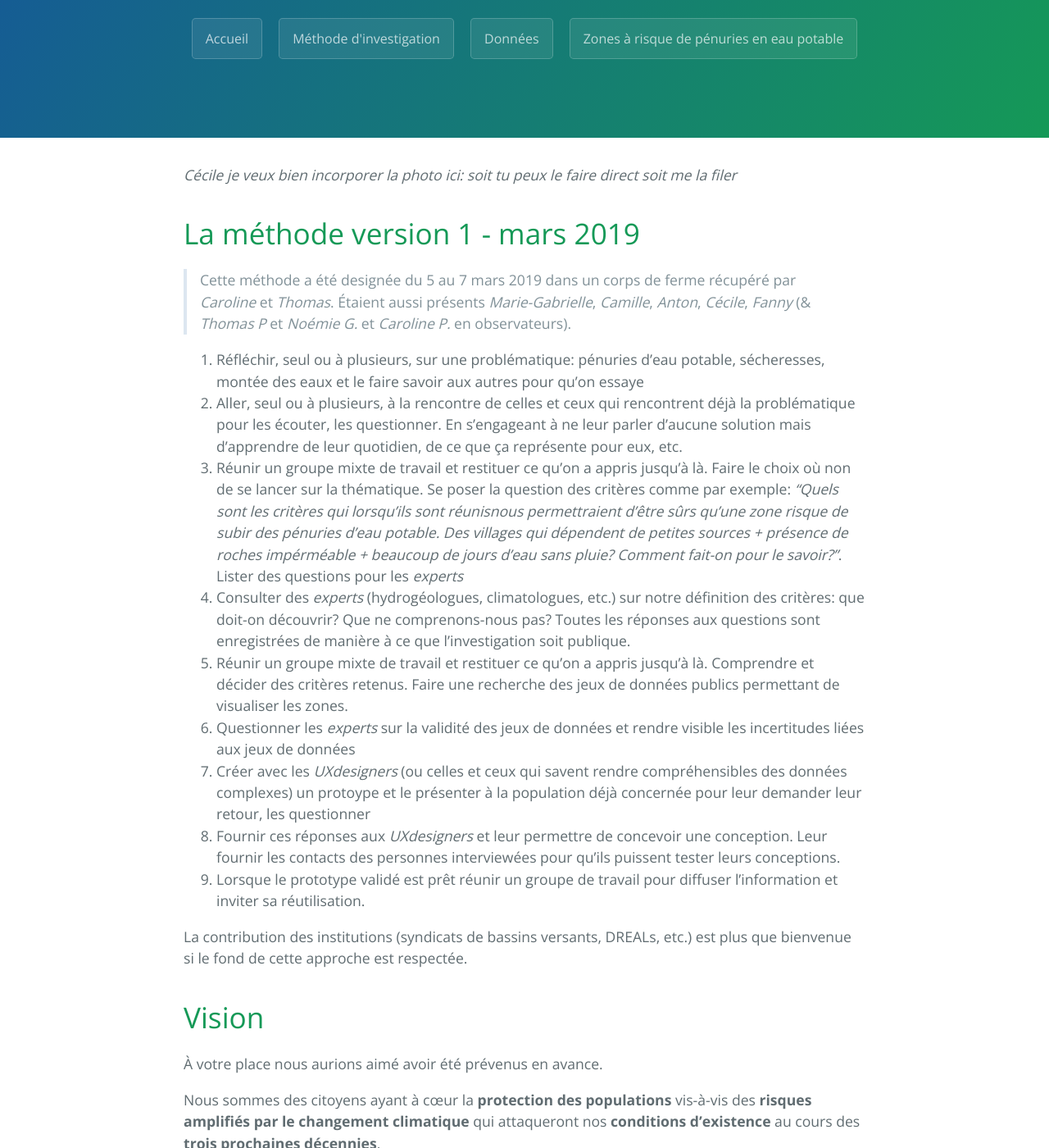
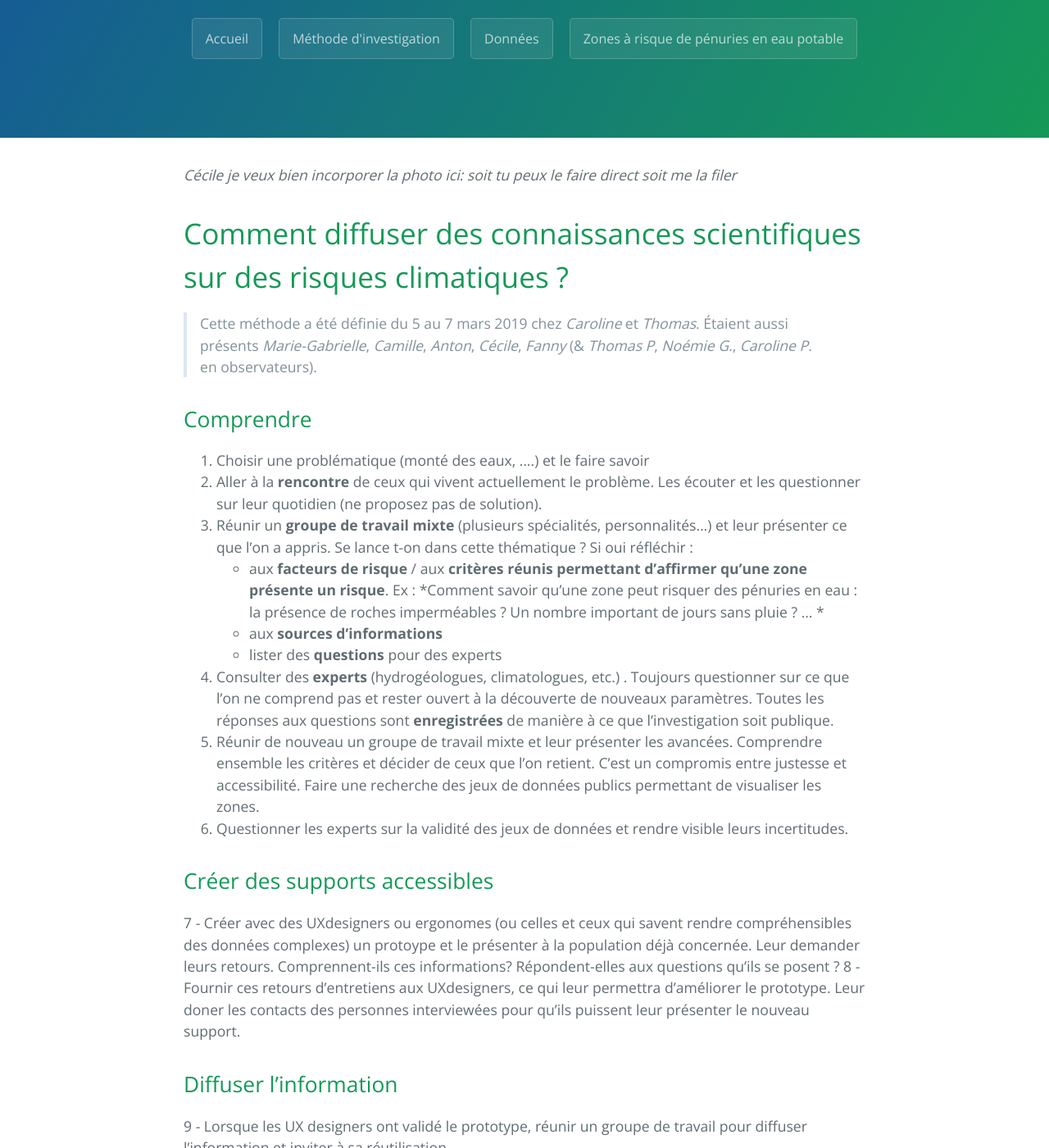
Before and after one commit to secheresses/Ancien-site, a Jekyll site: the page built from pages/methode.md, in a window 1280 px wide and 1400 px high, scrolled down 215 px. Shown: the whole window at 82% size. Built offline with Jekyll 4.4.1, drawn with Linux system fonts in a browser that asks for light colours; some of the changed text lies outside the part shown.

Commit message:
test rendre plus accessible la méthode

```diff
--- a/pages/methode.md
+++ b/pages/methode.md
@@ -7,19 +7,30 @@ permalink: /methode
 
 *Cécile je veux bien incorporer la photo ici: soit tu peux le faire direct soit me la filer*
 
-# La méthode version 1 - mars 2019
+# Comment diffuser des connaissances scientifiques sur des risques climatiques ?
 
-> Cette méthode a été designée du 5 au 7 mars 2019 dans un corps de ferme récupéré par *Caroline* et *Thomas*. Étaient aussi présents *Marie-Gabrielle*, *Camille*, *Anton*, *Cécile*, *Fanny* (& *Thomas P* et *Noémie G.* et *Caroline P.* en observateurs).
+> Cette méthode a été définie du 5 au 7 mars 2019 chez *Caroline* et *Thomas*. Étaient aussi présents *Marie-Gabrielle*, *Camille*, *Anton*, *Cécile*, *Fanny* (& *Thomas P*, *Noémie G.*, *Caroline P.* en observateurs).
 
-1. Réfléchir, seul ou à plusieurs, sur une problématique: pénuries d'eau potable, sécheresses, montée des eaux et le faire savoir aux autres pour qu'on essaye
-2. Aller, seul ou à plusieurs, à la rencontre de celles et ceux qui rencontrent déjà la problématique pour les écouter, les questionner. En s'engageant à ne leur parler d'aucune solution mais d'apprendre de leur quotidien, de ce que ça représente pour eux, etc.
-3. Réunir un groupe mixte de travail et restituer ce qu'on a appris jusqu'à là. Faire le choix où non de se lancer sur la thématique. Se poser la question des critères comme par exemple: *"Quels sont les critères qui lorsqu'ils sont réunisnous permettraient d'être sûrs qu'une zone risque de subir des pénuries d'eau potable. Des villages qui dépendent de petites sources + présence de roches impérméable + beaucoup de jours d'eau sans pluie? Comment fait-on pour le savoir?"*. Lister des questions pour les *experts*
-4. Consulter des *experts* (hydrogéologues, climatologues, etc.) sur notre définition des critères: que doit-on découvrir? Que ne comprenons-nous pas? Toutes les réponses aux questions sont enregistrées de manière à ce que l'investigation soit publique.
-5. Réunir un groupe mixte de travail et restituer ce qu'on a appris jusqu'à là. Comprendre et décider des critères retenus. Faire une recherche des jeux de données publics permettant de visualiser les zones.
-6. Questionner les *experts* sur la validité des jeux de données et rendre visible les incertitudes liées aux jeux de données
-7. Créer avec les *UXdesigners* (ou celles et ceux qui savent rendre compréhensibles des données complexes) un protoype et le présenter à la population déjà concernée pour leur demander leur retour, les questionner
-8. Fournir ces réponses aux *UXdesigners* et leur permettre de concevoir une conception. Leur fournir les contacts des personnes interviewées pour qu'ils puissent tester leurs conceptions.
-9. Lorsque le prototype validé est prêt réunir un groupe de travail pour diffuser l'information et inviter sa réutilisation.
+## Comprendre
+1. Choisir une problématique (monté des eaux, ….) et le faire savoir
+2. Aller à la **rencontre** de ceux qui vivent actuellement le problème. Les écouter et les questionner sur leur quotidien (ne proposez pas de solution).
+3. Réunir un **groupe de travail mixte** (plusieurs spécialités, personnalités…) et leur présenter ce que l’on a appris. Se lance t-on dans cette thématique ?
+Si oui réfléchir :
+-  aux **facteurs de risque** / aux **critères réunis permettant d’affirmer qu’une zone présente un risque**. Ex : *Comment savoir qu’une zone peut risquer des pénuries en eau : la présence de roches imperméables ? Un nombre important de jours sans pluie ? … *
+- aux **sources d’informations**
+- lister des **questions** pour des experts
+4. Consulter des **experts** (hydrogéologues, climatologues, etc.) . Toujours questionner sur ce que l’on ne comprend pas et rester ouvert à la découverte de nouveaux paramètres. Toutes les réponses aux questions sont **enregistrées** de manière à ce que l’investigation soit publique.
+5. Réunir de nouveau un groupe de travail mixte et leur présenter les avancées.  Comprendre ensemble les critères et décider de ceux que l’on retient.  C’est un compromis entre justesse et accessibilité. Faire une recherche des jeux de données publics permettant de visualiser les zones.
+6. Questionner les experts sur la validité des jeux de données et rendre visible leurs incertitudes.
+
+## Créer des supports accessibles
+7 - Créer avec des UXdesigners ou ergonomes (ou celles et ceux qui savent rendre compréhensibles des données complexes) un protoype et le présenter à la population déjà concernée. Leur demander leurs retours. Comprennent-ils ces informations? Répondent-elles aux questions qu’ils se posent ?
+8 - Fournir ces retours d’entretiens aux UXdesigners, ce qui leur permettra d’améliorer le prototype. Leur doner les contacts des personnes interviewées pour qu’ils puissent leur présenter le nouveau support.
+
+## Diffuser l'information
+9 - Lorsque les UX designers ont validé le prototype, réunir un groupe de travail pour diffuser l’information et inviter à sa réutilisation.
+
+
 
 La contribution des institutions (syndicats de bassins versants, DREALs, etc.) est plus que bienvenue si le fond de cette approche est respectée.
 
```
